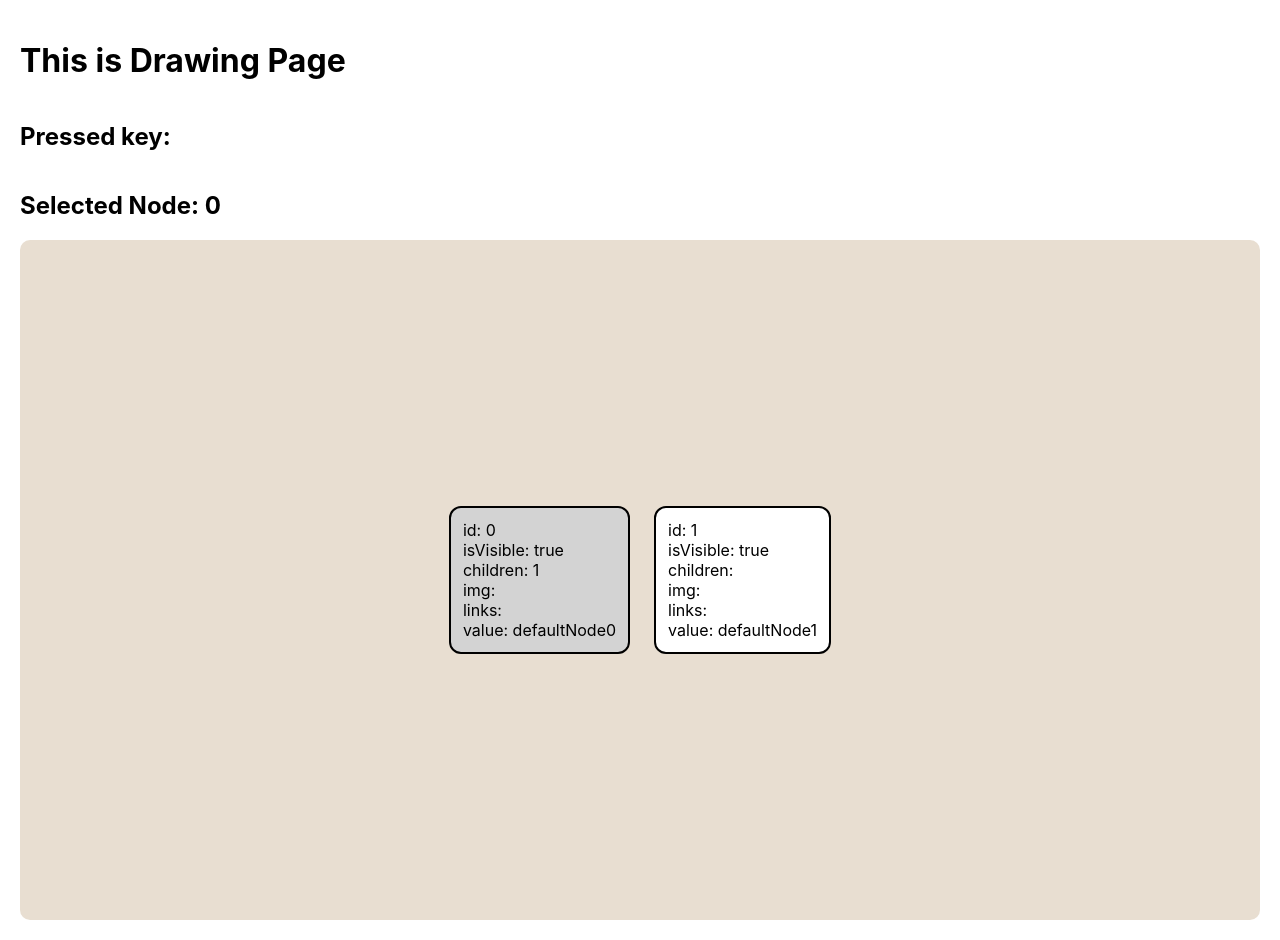
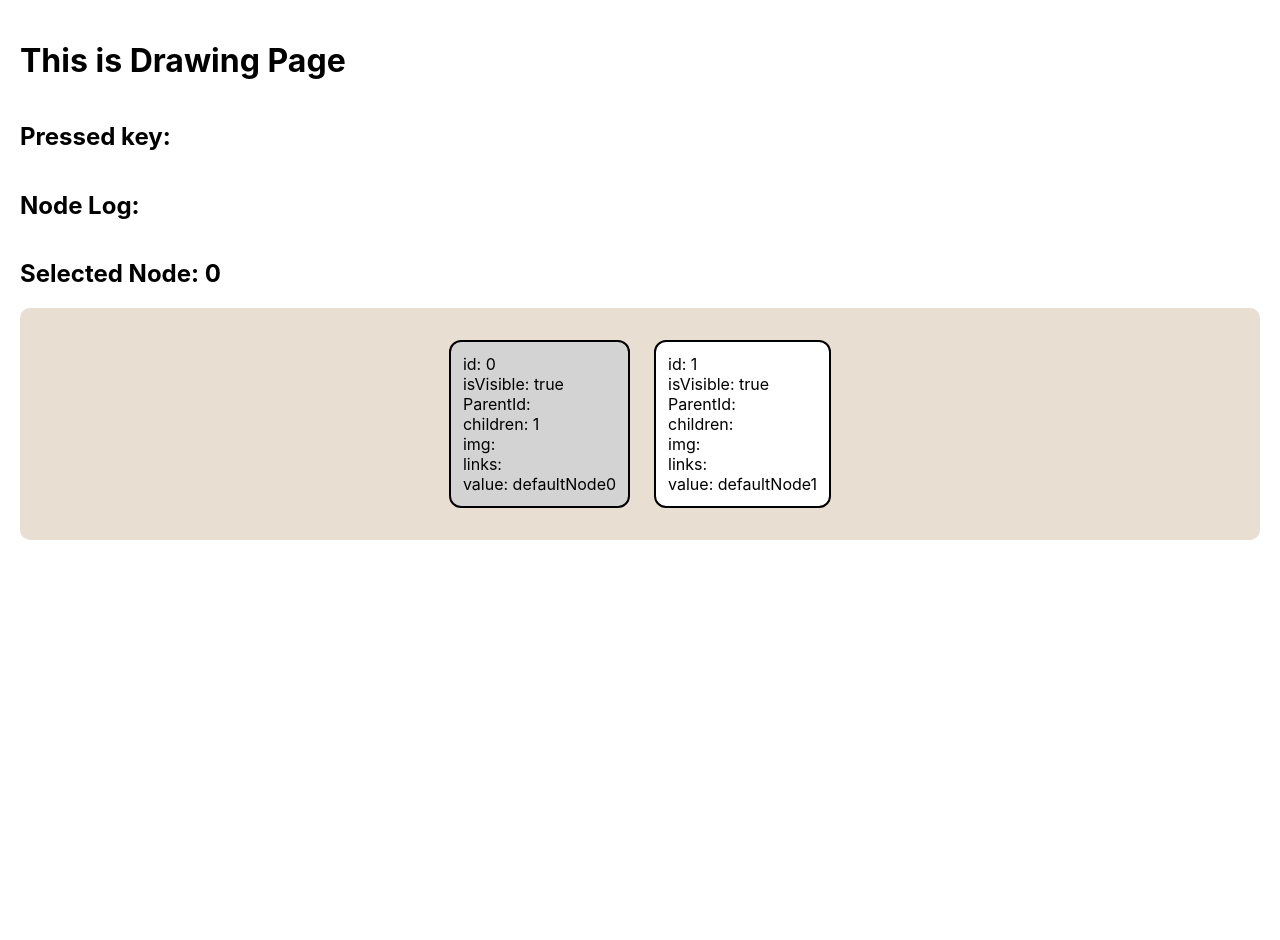
Before and after one commit to pinkishincoloragain/groot-study, a React (Create React App) app in the folder groot-study/: page / in a window 1280 px wide. After the commit the page ends 800 px from the top, so only its background shows below. Built offline with nearby package versions, Linux system fonts and the light colour scheme.

Commit message:
#3 feat: added logging feature

```diff
--- a/groot-study/src/components/molecules/Node/index.tsx
+++ b/groot-study/src/components/molecules/Node/index.tsx
@@ -24,6 +24,9 @@ const Node = ({ id, structure, data, selected, setSelectedNode }: NodeProps) =>
         isVisible: {structure.isVisible.toString()}
       </s.NodeContent>
       <s.NodeContent suppressContentEditableWarning contentEditable>
+        ParentId: {structure.parentNodeId?.toString()}
+      </s.NodeContent>
+      <s.NodeContent suppressContentEditableWarning contentEditable>
         children: {structure.children}
       </s.NodeContent>
       <s.NodeContent suppressContentEditableWarning contentEditable>
--- a/groot-study/src/hooks/useNodes.ts
+++ b/groot-study/src/hooks/useNodes.ts
@@ -21,8 +21,11 @@ const useNodes = () => {
   });
 
   const addNewNode = (parentId: number) => {
-    const node = generateNewNode(parentId);
-    setNodes(prevNodes => [...prevNodes, node]);
+    const newNode = generateNewNode(parentId);
+    const resNodes = [...nodes, newNode];
+
+    resNodes.find(node => node.id === parentId)?.structure.children.push(newNode.id);
+    setNodes(resNodes);
   };
 
   const deleteNode = (id: number) => {
--- a/groot-study/src/pages/DrawingPage/index.tsx
+++ b/groot-study/src/pages/DrawingPage/index.tsx
@@ -5,15 +5,18 @@ import useNodes from 'hooks/useNodes';
 import * as s from './style';
 
 const DrawingPage = () => {
-  const { nodes, addNewNode } = useNodes();
+  const { nodes, addNewNode, deleteNode } = useNodes();
   const [pressedKey, setPressedKey] = React.useState<string>('');
-  const [keyInfo, setKeyInfo] = React.useState<KeyboardEvent | null>(null);
+  // const [keyInfo, setKeyInfo] = React.useState<KeyboardEvent | null>(null);
   const [selectedNode, setSelectedNode] = React.useState<number>(0);
-  console.log(keyInfo);
+  const [nodeLog, setNodeLog] = React.useState<string[]>([]);
+
+  // console.log(keyInfo);
 
   const handleKeyDown = (e: KeyboardEvent) => {
     setPressedKey(e.key);
-    displayKeyInfo(e);
+    handleKeyInfo(e);
+    setNodeLog([...nodeLog, `log:${nodeLog.length} key: ${e.key}, code: ${e.code}`]);
     e.stopPropagation();
   };
 
@@ -22,16 +25,21 @@ const DrawingPage = () => {
     e.preventDefault();
   };
 
-  const displayKeyInfo = (e: KeyboardEvent) => {
+  const handleKeyInfo = (e: KeyboardEvent) => {
     if (e.key === 'Tab') {
       addNewNode(selectedNode);
+      e.preventDefault();
     }
 
     if ((e.ctrlKey && e.key === 'z') || (e.metaKey && e.key === 'z')) {
       alert('ctrl + z');
     }
-    console.log(e);
-    setKeyInfo(e);
+
+    if (e.key === 'Backspace') {
+      setSelectedNode(selectedNode - 1);
+      deleteNode(selectedNode);
+    }
+    // setKeyInfo(e);
   };
 
   // const NodeWithUtil = withUtil(Node);
@@ -40,6 +48,18 @@ const DrawingPage = () => {
     <s.DrawingPageWrapper tabIndex={0} onKeyDown={handleKeyDown} onKeyUp={handleKeyUp}>
       <h1>This is Drawing Page</h1>
       <h2>Pressed key: {pressedKey}</h2>
+      <h2>Node Log: </h2>
+      <s.LogWrapper>
+        {nodeLog.map((log, index) => {
+          const index2 = index;
+          return (
+            <s.Log key={index2 + log}>
+              {log}
+              <br />
+            </s.Log>
+          );
+        })}
+      </s.LogWrapper>
       <h2>Selected Node: {selectedNode}</h2>
       <s.DrawingPaper>
         {nodes.map(node => (
--- a/groot-study/src/pages/DrawingPage/style.ts
+++ b/groot-study/src/pages/DrawingPage/style.ts
@@ -10,10 +10,21 @@ export const DrawingPageWrapper = styled.div({
 
 export const DrawingPaper = styled.div({
   display: 'flex',
+  flexWrap: 'wrap',
   alignItems: 'center',
   justifyContent: 'center',
   borderRadius: '10px',
   padding: '20px 20px',
-  height: '80vh',
+  height: 'min(100%, 100vh - 100px)',
   backgroundColor: '#E8DED1',
 });
+
+export const LogWrapper = styled.div({
+  display: 'flex',
+  flexWrap: 'wrap',
+});
+
+export const Log = styled.div({
+  display: 'flex',
+  margin: '10px 10px',
+});
```
